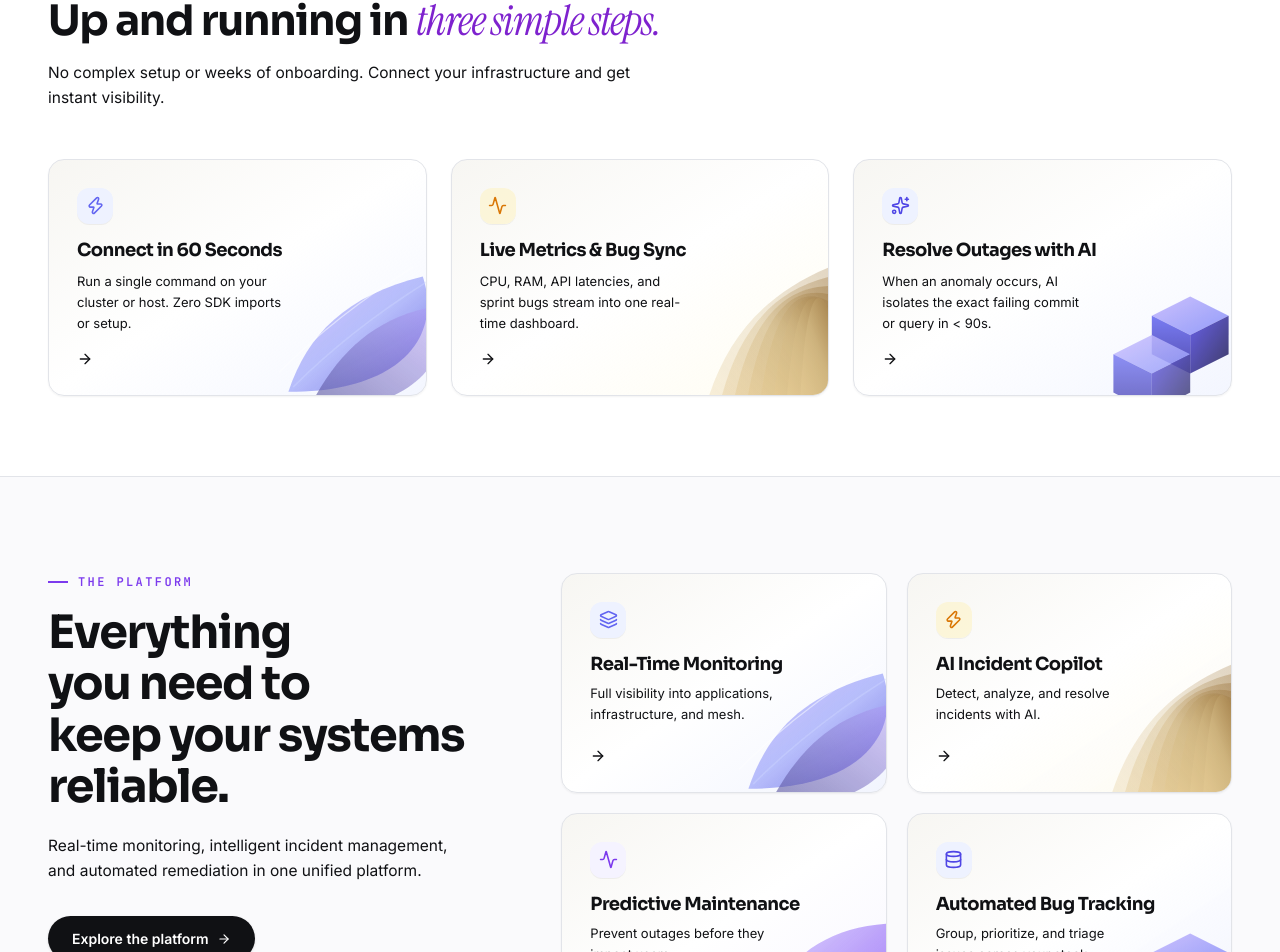
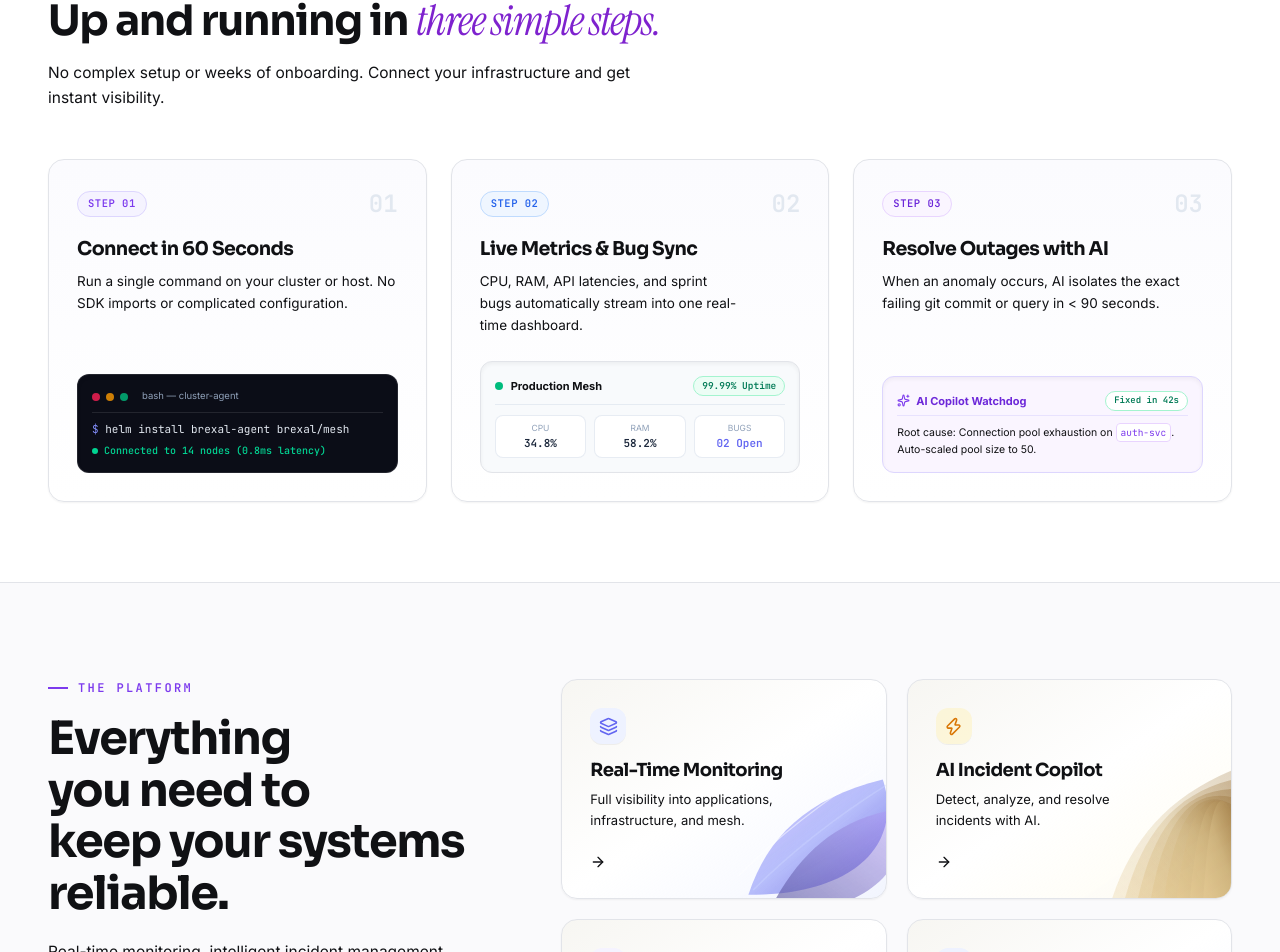
Before and after one commit to samarth3394/BhartiAppplus, a Next.js app in the folder frontend/: page / in a window 1280 px wide. Shown: the part 1040-1992 px from the top of the page. Built offline with nearby package versions, Linux system fonts and the light colour scheme.

Commit message:
design(how-it-works): implement realistic interactive UI snippets for terminal, live telemetry, and AI copilot

```diff
--- a/frontend/src/app/page.tsx
+++ b/frontend/src/app/page.tsx
@@ -413,7 +413,7 @@ function StripeClientMarquee() {
 }
 
 /* ═══════════════════════════════════════════════════════════════
-   4.5. HOW BREXAL WORKS (3 SIMPLE STEPS - REFINED BENTO CARDS)
+   4.5. HOW BREXAL WORKS (3 SIMPLE STEPS - REALISTIC MINI VISUALS)
    ═══════════════════════════════════════════════════════════════ */
 function HowItWorksSection() {
   return (
@@ -436,133 +436,129 @@ function HowItWorksSection() {
           </p>
         </div>
 
-        {/* 3 Bento Cards Grid (Same design aesthetic as Platform section) */}
+        {/* 3 Step Cards Grid */}
         <div className="grid grid-cols-1 md:grid-cols-3 gap-5 sm:gap-6">
 
-          {/* ── STEP 1: CONNECT IN 60 SECONDS ── */}
-          <div className="group relative rounded-2xl border border-[#E2E4E9] bg-gradient-to-br from-[#F7F6F2] via-white to-[#EEF2FF]/70 p-6 sm:p-7 min-h-[220px] flex flex-col justify-between overflow-hidden shadow-xs hover:shadow-md hover:border-[#818CF8]/50 transition-all">
-            {/* Abstract Wave Ribbon Graphic */}
-            <div className="absolute -right-4 -bottom-4 w-40 h-40 sm:w-48 sm:h-48 pointer-events-none opacity-85 group-hover:scale-105 transition-transform">
-              <svg viewBox="0 0 200 200" className="w-full h-full">
-                <defs>
-                  <linearGradient id="howStepWave1" x1="0%" y1="0%" x2="100%" y2="100%">
-                    <stop offset="0%" stopColor="#C4B5FD" stopOpacity="0.85" />
-                    <stop offset="50%" stopColor="#818CF8" stopOpacity="0.65" />
-                    <stop offset="100%" stopColor="#4338CA" stopOpacity="0.9" />
-                  </linearGradient>
-                  <linearGradient id="howStepWave2" x1="100%" y1="0%" x2="0%" y2="100%">
-                    <stop offset="0%" stopColor="#A78BFA" stopOpacity="0.6" />
-                    <stop offset="100%" stopColor="#312E81" stopOpacity="0.85" />
-                  </linearGradient>
-                </defs>
-                <path d="M 40 180 C 60 120, 100 80, 180 60 C 200 120, 160 180, 40 180 Z" fill="url(#howStepWave1)" />
-                <path d="M 60 200 C 90 140, 130 100, 200 90 C 210 150, 170 200, 60 200 Z" fill="url(#howStepWave2)" opacity="0.75" />
-                <path d="M 30 160 Q 90 100 170 50" stroke="#FFFFFF" strokeWidth="1.5" fill="none" opacity="0.5" />
-                <path d="M 45 175 Q 105 115 185 65" stroke="#C7D2FE" strokeWidth="1.5" fill="none" opacity="0.4" />
-              </svg>
-            </div>
-
-            <div className="relative z-10 text-left">
-              <div className="w-9 h-9 rounded-xl bg-[#EEF2FF] flex items-center justify-center text-[#6366F1] mb-3.5 shadow-2xs">
-                <Zap size={19} />
+          {/* ── STEP 1: REAL MINI-TERMINAL WINDOW ── */}
+          <div className="rounded-2xl border border-[#E2E4E9] bg-gradient-to-b from-[#FBFBFE] to-white p-6 sm:p-7 flex flex-col justify-between shadow-xs hover:shadow-md hover:border-[#C4B5FD] transition-all">
+            <div>
+              <div className="flex items-center justify-between mb-4">
+                <span className="px-2.5 py-1 rounded-full text-[10.5px] font-mono font-bold tracking-wider bg-[#F5F3FF] text-[#7C3AED] border border-[#DDD6FE]">
+                  STEP 01
+                </span>
+                <span className="text-2xl font-mono font-bold text-slate-200">
+                  01
+                </span>
               </div>
-              <h3 className="text-[17px] sm:text-[18px] font-bold text-[#101114] mb-2 leading-snug">
+              <h3 className="font-['Sora',sans-serif] text-[18px] sm:text-[19px] font-bold text-[#101114] mb-2 leading-snug">
                 Connect in 60 Seconds
               </h3>
-              <p className="text-[12.5px] sm:text-[13px] text-[#5B5F6B] leading-relaxed max-w-[210px]">
-                Run a single command on your cluster or host. Zero SDK imports or setup.
+              <p className="text-[13px] sm:text-[13.5px] text-[#5B5F6B] leading-relaxed">
+                Run a single command on your cluster or host. No SDK imports or complicated configuration.
               </p>
             </div>
 
-            <div className="relative z-10 pt-4 flex items-center text-[#101114] group-hover:text-[#425CF5] font-semibold text-sm transition-colors">
-              <ArrowRight size={16} className="group-hover:translate-x-1 transition-transform" />
+            {/* Realistic Mini Terminal */}
+            <div className="mt-6 rounded-xl bg-[#0B0D17] border border-white/10 p-3.5 shadow-inner text-left font-mono text-[11px]">
+              <div className="flex items-center gap-1.5 pb-2 mb-2 border-b border-white/10">
+                <span className="w-2 h-2 rounded-full bg-rose-500/80" />
+                <span className="w-2 h-2 rounded-full bg-amber-500/80" />
+                <span className="w-2 h-2 rounded-full bg-emerald-500/80" />
+                <span className="ml-2 text-[9.5px] text-slate-400 font-sans">bash — cluster-agent</span>
+              </div>
+              <div className="text-slate-200 truncate">
+                <span className="text-[#818CF8]">$</span> helm install brexal-agent brexal/mesh
+              </div>
+              <div className="text-emerald-400 text-[10px] pt-1.5 flex items-center gap-1.5 font-medium">
+                <span className="w-1.5 h-1.5 rounded-full bg-emerald-400" />
+                <span>Connected to 14 nodes (0.8ms latency)</span>
+              </div>
             </div>
           </div>
 
-          {/* ── STEP 2: LIVE METRICS & BUGS SYNC ── */}
-          <div className="group relative rounded-2xl border border-[#E2E4E9] bg-gradient-to-br from-[#F7F6F2] via-white to-[#FFFBEB]/70 p-6 sm:p-7 min-h-[220px] flex flex-col justify-between overflow-hidden shadow-xs hover:shadow-md hover:border-[#C8A96B]/50 transition-all">
-            {/* Golden Radial Architectural Fins Graphic */}
-            <div className="absolute -right-3 -bottom-3 w-40 h-40 sm:w-48 sm:h-48 pointer-events-none opacity-85 group-hover:scale-105 transition-transform">
-              <svg viewBox="0 0 200 200" className="w-full h-full">
-                <defs>
-                  <linearGradient id="howStepGoldFin" x1="0%" y1="100%" x2="100%" y2="0%">
-                    <stop offset="0%" stopColor="#E2C385" stopOpacity="0.9" />
-                    <stop offset="50%" stopColor="#C8A96B" stopOpacity="0.75" />
-                    <stop offset="100%" stopColor="#85581A" stopOpacity="0.85" />
-                  </linearGradient>
-                </defs>
-                {[0, 1, 2, 3, 4, 5, 6, 7].map((i) => (
-                  <path
-                    key={i}
-                    d={`M ${60 + i * 14} 200 C ${80 + i * 12} ${130 - i * 6}, ${120 + i * 8} ${80 - i * 5}, 200 ${50 + i * 12} L 200 200 Z`}
-                    fill="url(#howStepGoldFin)"
-                    opacity={0.35 + i * 0.08}
-                  />
-                ))}
-              </svg>
-            </div>
-
-            <div className="relative z-10 text-left">
-              <div className="w-9 h-9 rounded-xl bg-[#FEF3C7]/60 flex items-center justify-center text-[#D97706] mb-3.5 shadow-2xs">
-                <Activity size={19} />
+          {/* ── STEP 2: REAL LIVE TELEMETRY PULSE & METRICS ── */}
+          <div className="rounded-2xl border border-[#E2E4E9] bg-gradient-to-b from-[#FBFBFE] to-white p-6 sm:p-7 flex flex-col justify-between shadow-xs hover:shadow-md hover:border-[#BFDBFE] transition-all">
+            <div>
+              <div className="flex items-center justify-between mb-4">
+                <span className="px-2.5 py-1 rounded-full text-[10.5px] font-mono font-bold tracking-wider bg-[#EFF6FF] text-[#2563EB] border border-[#BFDBFE]">
+                  STEP 02
+                </span>
+                <span className="text-2xl font-mono font-bold text-slate-200">
+                  02
+                </span>
               </div>
-              <h3 className="text-[17px] sm:text-[18px] font-bold text-[#101114] mb-2 leading-snug">
+              <h3 className="font-['Sora',sans-serif] text-[18px] sm:text-[19px] font-bold text-[#101114] mb-2 leading-snug">
                 Live Metrics &amp; Bug Sync
               </h3>
-              <p className="text-[12.5px] sm:text-[13px] text-[#5B5F6B] leading-relaxed max-w-[210px]">
-                CPU, RAM, API latencies, and sprint bugs stream into one real-time dashboard.
+              <p className="text-[13px] sm:text-[13.5px] text-[#5B5F6B] leading-relaxed">
+                CPU, RAM, API latencies, and sprint bugs automatically stream into one real-time dashboard.
               </p>
             </div>
 
-            <div className="relative z-10 pt-4 flex items-center text-[#101114] group-hover:text-[#C8A96B] font-semibold text-sm transition-colors">
-              <ArrowRight size={16} className="group-hover:translate-x-1 transition-transform" />
+            {/* Realistic Live Telemetry Card */}
+            <div className="mt-6 rounded-xl bg-[#F8FAFC] border border-[#E2E4E9] p-3.5 shadow-inner text-left text-[11px]">
+              <div className="flex items-center justify-between pb-2 mb-2.5 border-b border-slate-200/80">
+                <div className="flex items-center gap-2 font-bold text-[#101114]">
+                  <span className="relative flex h-2 w-2">
+                    <span className="animate-ping absolute inline-flex h-full w-full rounded-full bg-emerald-400 opacity-75"></span>
+                    <span className="relative inline-flex rounded-full h-2 w-2 bg-emerald-500"></span>
+                  </span>
+                  <span>Production Mesh</span>
+                </div>
+                <span className="font-mono text-[9.5px] font-bold text-emerald-700 bg-emerald-50 px-2 py-0.5 rounded-full border border-emerald-200">
+                  99.99% Uptime
+                </span>
+              </div>
+              <div className="grid grid-cols-3 gap-2 text-center font-mono text-[10px]">
+                <div className="bg-white p-1.5 rounded-lg border border-slate-200/80 shadow-3xs">
+                  <div className="text-slate-400 text-[8.5px] font-sans">CPU</div>
+                  <div className="font-bold text-slate-800 text-[11px]">34.8%</div>
+                </div>
+                <div className="bg-white p-1.5 rounded-lg border border-slate-200/80 shadow-3xs">
+                  <div className="text-slate-400 text-[8.5px] font-sans">RAM</div>
+                  <div className="font-bold text-slate-800 text-[11px]">58.2%</div>
+                </div>
+                <div className="bg-white p-1.5 rounded-lg border border-slate-200/80 shadow-3xs">
+                  <div className="text-slate-400 text-[8.5px] font-sans">BUGS</div>
+                  <div className="font-bold text-[#6366F1] text-[11px]">02 Open</div>
+                </div>
+              </div>
             </div>
           </div>
 
-          {/* ── STEP 3: RESOLVE OUTAGES WITH AI ── */}
-          <div className="group relative rounded-2xl border border-[#E2E4E9] bg-gradient-to-br from-[#F7F6F2] via-white to-[#EEF2FF]/70 p-6 sm:p-7 min-h-[220px] flex flex-col justify-between overflow-hidden shadow-xs hover:shadow-md hover:border-[#4F46E5]/50 transition-all">
-            {/* Geometric Isometric 3D Steps Graphic */}
-            <div className="absolute -right-3 -bottom-3 w-40 h-40 sm:w-48 sm:h-48 pointer-events-none opacity-85 group-hover:scale-105 transition-transform">
-              <svg viewBox="0 0 200 200" className="w-full h-full">
-                <defs>
-                  <linearGradient id="howStep3DTop" x1="0%" y1="0%" x2="100%" y2="100%">
-                    <stop offset="0%" stopColor="#C4B5FD" />
-                    <stop offset="100%" stopColor="#818CF8" />
-                  </linearGradient>
-                  <linearGradient id="howStep3DSide1" x1="0%" y1="0%" x2="0%" y2="100%">
-                    <stop offset="0%" stopColor="#6366F1" />
-                    <stop offset="100%" stopColor="#3730A3" />
-                  </linearGradient>
-                  <linearGradient id="howStep3DSide2" x1="0%" y1="0%" x2="100%" y2="100%">
-                    <stop offset="0%" stopColor="#4F46E5" />
-                    <stop offset="100%" stopColor="#1E1B4B" />
-                  </linearGradient>
-                </defs>
-                <g transform="translate(45, 45)">
-                  <polygon points="100,40 140,60 100,80 60,60" fill="url(#howStep3DTop)" />
-                  <polygon points="60,60 100,80 100,120 60,100" fill="url(#howStep3DSide1)" />
-                  <polygon points="100,80 140,60 140,100 100,120" fill="url(#howStep3DSide2)" />
-                  <polygon points="60,80 100,100 60,120 20,100" fill="url(#howStep3DTop)" opacity="0.85" />
-                  <polygon points="20,100 60,120 60,160 20,140" fill="url(#howStep3DSide1)" opacity="0.85" />
-                  <polygon points="60,120 100,100 100,140 60,160" fill="url(#howStep3DSide2)" opacity="0.85" />
-                </g>
-              </svg>
-            </div>
-
-            <div className="relative z-10 text-left">
-              <div className="w-9 h-9 rounded-xl bg-[#EEF2FF] flex items-center justify-center text-[#4F46E5] mb-3.5 shadow-2xs">
-                <Sparkles size={19} />
+          {/* ── STEP 3: REAL AI COPILOT RESOLUTION CARD ── */}
+          <div className="rounded-2xl border border-[#E2E4E9] bg-gradient-to-b from-[#FBFBFE] to-white p-6 sm:p-7 flex flex-col justify-between shadow-xs hover:shadow-md hover:border-[#DDD6FE] transition-all">
+            <div>
+              <div className="flex items-center justify-between mb-4">
+                <span className="px-2.5 py-1 rounded-full text-[10.5px] font-mono font-bold tracking-wider bg-[#FAF5FF] text-[#6D28D9] border border-[#E9D5FF]">
+                  STEP 03
+                </span>
+                <span className="text-2xl font-mono font-bold text-slate-200">
+                  03
+                </span>
               </div>
-              <h3 className="text-[17px] sm:text-[18px] font-bold text-[#101114] mb-2 leading-snug">
+              <h3 className="font-['Sora',sans-serif] text-[18px] sm:text-[19px] font-bold text-[#101114] mb-2 leading-snug">
                 Resolve Outages with AI
               </h3>
-              <p className="text-[12.5px] sm:text-[13px] text-[#5B5F6B] leading-relaxed max-w-[210px]">
-                When an anomaly occurs, AI isolates the exact failing commit or query in &lt; 90s.
+              <p className="text-[13px] sm:text-[13.5px] text-[#5B5F6B] leading-relaxed">
+                When an anomaly occurs, AI isolates the exact failing git commit or query in &lt; 90 seconds.
               </p>
             </div>
 
-            <div className="relative z-10 pt-4 flex items-center text-[#101114] group-hover:text-[#4F46E5] font-semibold text-sm transition-colors">
-              <ArrowRight size={16} className="group-hover:translate-x-1 transition-transform" />
+            {/* Realistic AI Resolution Badge */}
+            <div className="mt-6 rounded-xl bg-[#FAF5FF] border border-[#DDD6FE] p-3.5 shadow-inner text-left text-[11px] space-y-1.5">
+              <div className="flex items-center justify-between pb-1 border-b border-[#DDD6FE]/60">
+                <div className="flex items-center gap-1.5 font-bold text-[#6D28D9]">
+                  <Sparkles size={13} className="text-[#7C3AED]" />
+                  <span>AI Copilot Watchdog</span>
+                </div>
+                <span className="text-[9px] font-mono text-emerald-700 font-bold bg-white px-2 py-0.5 rounded-full border border-emerald-200 shadow-3xs">
+                  Fixed in 42s
+                </span>
+              </div>
+              <p className="text-[10.5px] text-slate-700 leading-snug pt-0.5">
+                Root cause: Connection pool exhaustion on <code className="bg-white px-1 py-0.5 rounded text-[#7C3AED] font-mono text-[9.5px] border border-purple-200">auth-svc</code>. Auto-scaled pool size to 50.
+              </p>
             </div>
           </div>
 
```
